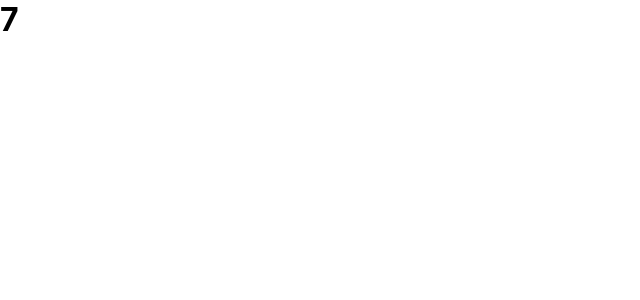
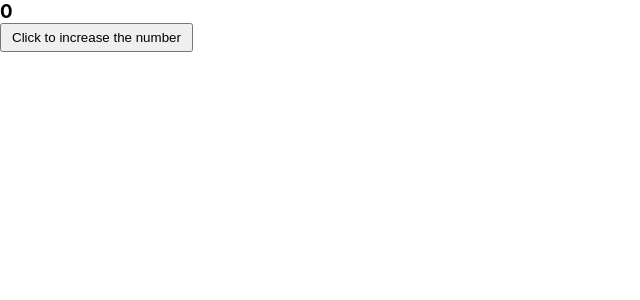
Before and after one commit to metehandoenmez/react-exercises, a React (Create React App) app: page / in a window 1280 px wide. Shown: the top 300 px of the page, without its empty margins (0-640 px from the left). Built offline with nearby package versions, Linux system fonts and the light colour scheme.

Commit message:
completed exercise 16

```diff
--- a/src/App.jsx
+++ b/src/App.jsx
@@ -1,15 +1,15 @@
 import React from "react";
 import "./App.css";
-import Counter from "./counter.jsx";
+import ClickCounter from "./ClickCounter";
 
 function App() {
   return (
     <div>
-      <Counter
+      <ClickCounter
       count={0}
       incrementInterval={1000}
       incrementAmount={1}
-      ></Counter>
+      ></ClickCounter>
     </div>
   );
 }
--- /dev/null
+++ b/src/ClickCounter.jsx
@@ -0,0 +1,25 @@
+import React from "react";
+
+
+export default class ClickCounter extends React.Component {
+    state = {
+        count: 0,
+    }
+   clickFnc
+
+
+    render() {
+        return (
+            <div>
+                <h3>{this.state.count}</h3>
+                <button onClick={
+                    () => this.setState((state) => {
+                        return {
+                            count: state.count + 1
+                    };
+                })
+                }>Click to increase the number</button>
+            </div>
+        );
+    }
+}
```
Also changed, not shown: 1 other file (tests, documents, lock files or other folders).
